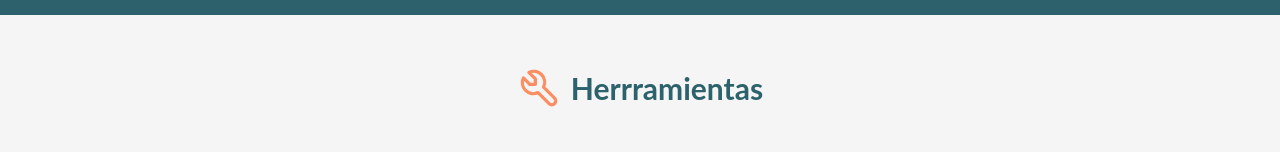
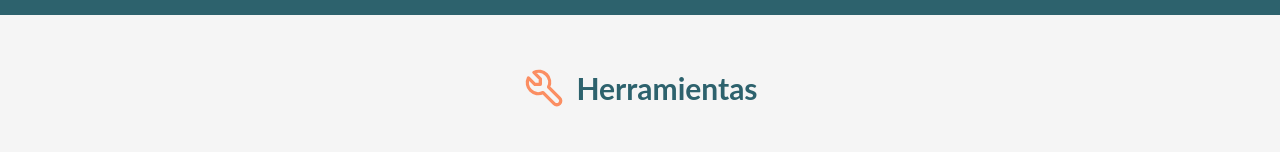
Before and after one commit to Ireloppin/Portfolio, a React (Create React App) app: page / in a window 1280 px wide. Shown: the part 1259-1411 px from the top of the page. Built offline with nearby package versions, Linux system fonts and the light colour scheme.

Commit message:
Herramientas corregido

```diff
--- a/src/components/Formacion.js
+++ b/src/components/Formacion.js
@@ -13,7 +13,7 @@ const Formacion = () => {
         <div className='contenedor'>
             <div className='icono-flex'>
                 <img src={IconoFormacion} alt="formacion"></img>
-                <h2>Herrramientas</h2>
+                <h2>Herramientas</h2>
             </div>
         <div>
             <div className='iconos-tecnologia'>
```
